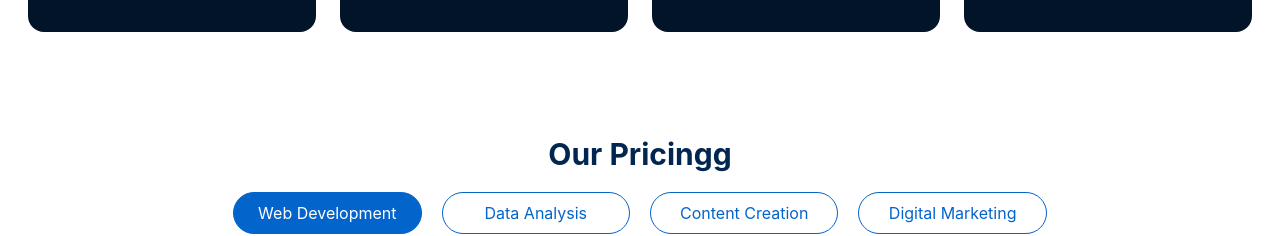
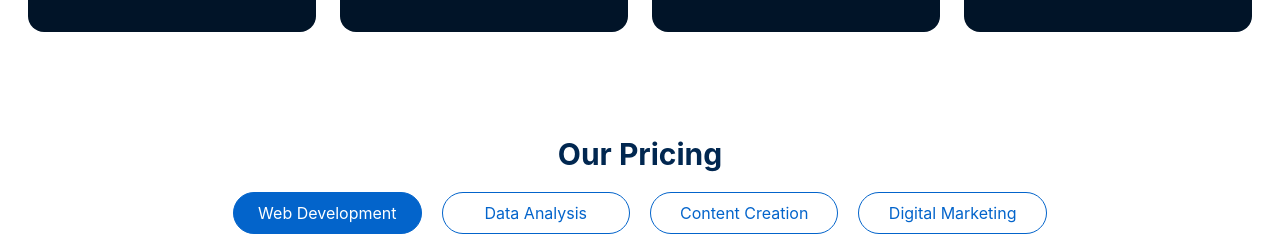
Before and after one commit to TrulanceHQ/trulance, a React (Vite) app: page /products in a window 1280 px wide. Shown: the part 2080-2316 px from the top of the page. Built offline with nearby package versions, Linux system fonts and the light colour scheme.

Commit message:
updated the products

```diff
--- a/src/Pages/Products/Pricing.jsx
+++ b/src/Pages/Products/Pricing.jsx
@@ -44,7 +44,7 @@ export default function Pricing() {
     <div>
       <div className="flex flex-col items-center justify-center py-5">
         <h3 className="font-bold text-center text-3xl text-blue800">
-          Our Pricingg
+          Our Pricing
         </h3>
         <div className="grid grid-cols-1 gap-5 md:grid-cols-2 xl:grid-cols-4 my-5">
           <PricingButton
```
